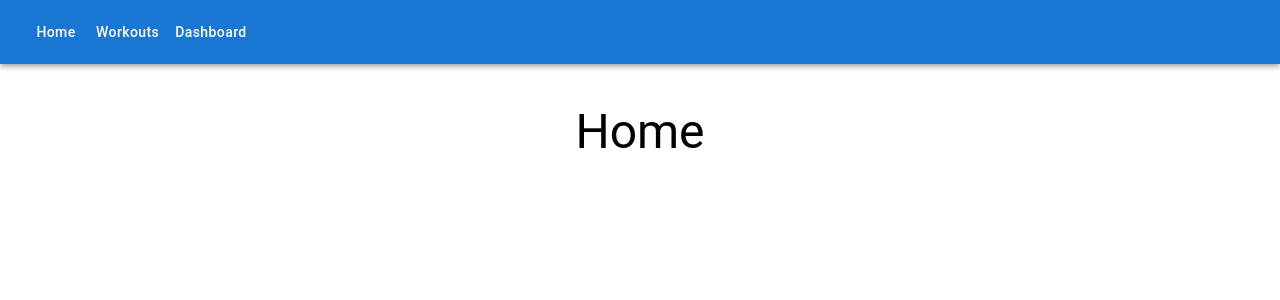
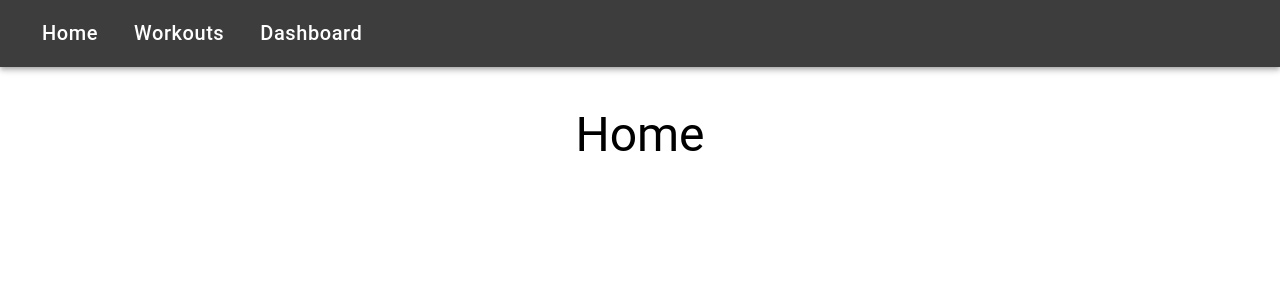
Before and after one commit to hudson-pierce/nextjs-todo-app, a Next.js app: page / in a window 1280 px wide. Shown: the top 300 px of the page. Built offline with nearby package versions, Linux system fonts and the light colour scheme.

Commit message:
Improve styling and refactor code for menu bar

```diff
--- a/components/layout/Layout.js
+++ b/components/layout/Layout.js
@@ -1,32 +1,16 @@
 import React from 'react';
-import { useRouter } from 'next/router';
-import AppBar from '@mui/material/AppBar';
-import Toolbar from '@mui/material/Toolbar';
-import Button from '@mui/material/Button';
+import Head from 'next/head';
 import Header from '../common/Header';
-import Head from 'next/head';
+import Menu from './Menu';
 
 export default function Layout({ children, title }) {
-  const router = useRouter();
 
   return (
     <div>
       <Head>
         <title>{title}</title>
       </Head>
-      <AppBar position='sticky'>
-        <Toolbar>
-          <Button color="inherit" onClick={() => router.push('/')} sx={{ textTransform: 'none' }}>
-            Home
-          </Button>
-          <Button color="inherit" onClick={() => router.push('/workouts')} sx={{ textTransform: 'none' }}>
-            Workouts
-          </Button>
-          <Button color="inherit" onClick={() => router.push('/dashboard')} sx={{ textTransform: 'none' }}>
-            Dashboard
-          </Button>
-        </Toolbar>
-      </AppBar>
+      <Menu/>
       <div style={{ padding: '40px' }}>
         <Header title={title} />
         {children}
--- /dev/null
+++ b/components/layout/Menu.js
@@ -0,0 +1,15 @@
+import AppBar from '@mui/material/AppBar';
+import Toolbar from '@mui/material/Toolbar';
+import MenuButton from './MenuButton';
+
+export default function Menu() {
+    return (
+        <AppBar position='sticky' sx={{backgroundColor: '#3d3d3d'}}>
+            <Toolbar>
+                <MenuButton route='/' title='Home'/>
+                <MenuButton route='/workouts' title='Workouts'/>
+                <MenuButton route='/dashboard' title='Dashboard'/>
+            </Toolbar>
+        </AppBar>
+    );
+}
--- /dev/null
+++ b/components/layout/MenuButton.js
@@ -0,0 +1,14 @@
+import Button from '@mui/material/Button'
+import { useRouter } from 'next/router';
+
+export default function MenuButton({ route, title }) {
+    const router = useRouter();
+
+    return (
+        <div style={{padding: 10}}>
+            <Button color="inherit" onClick={() => router.push(route)} sx={{ textTransform: 'none', fontSize: '20px'}}>
+                {title}
+            </Button>
+        </div>
+    );
+}
```
